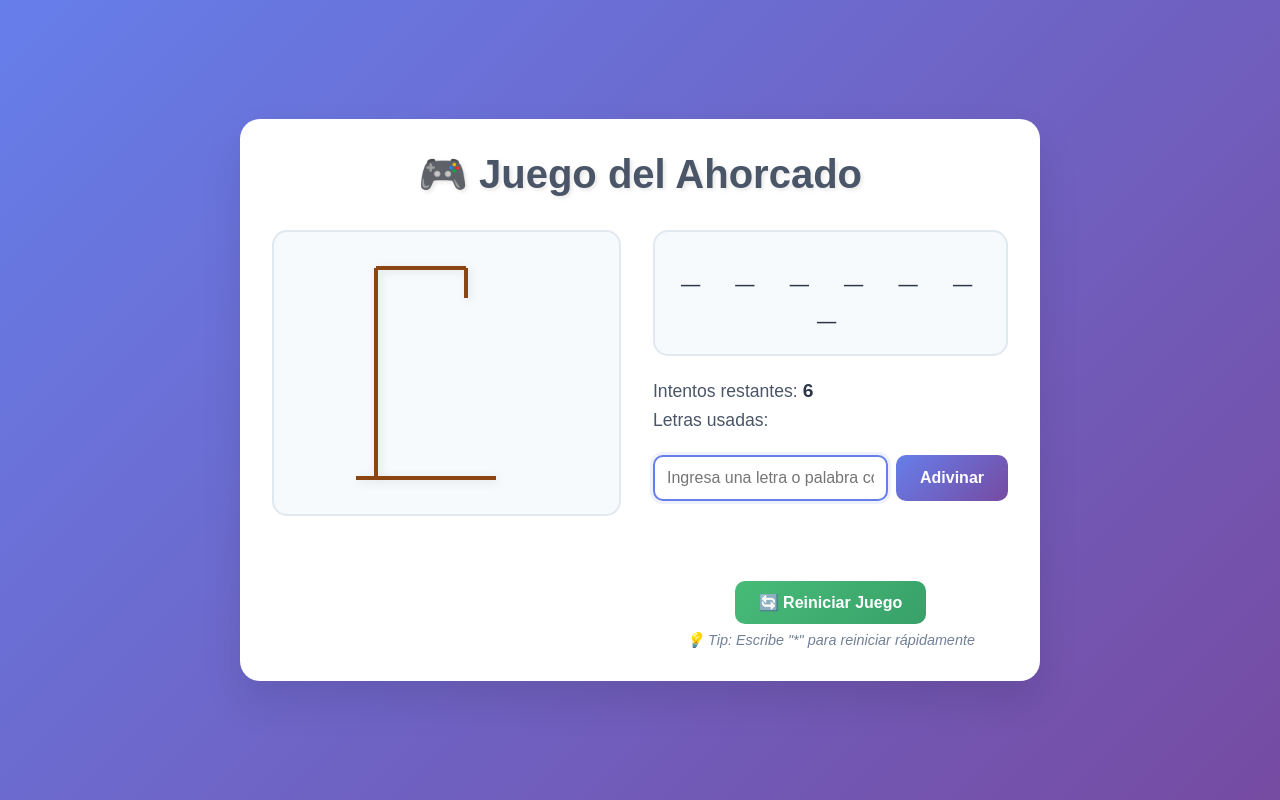
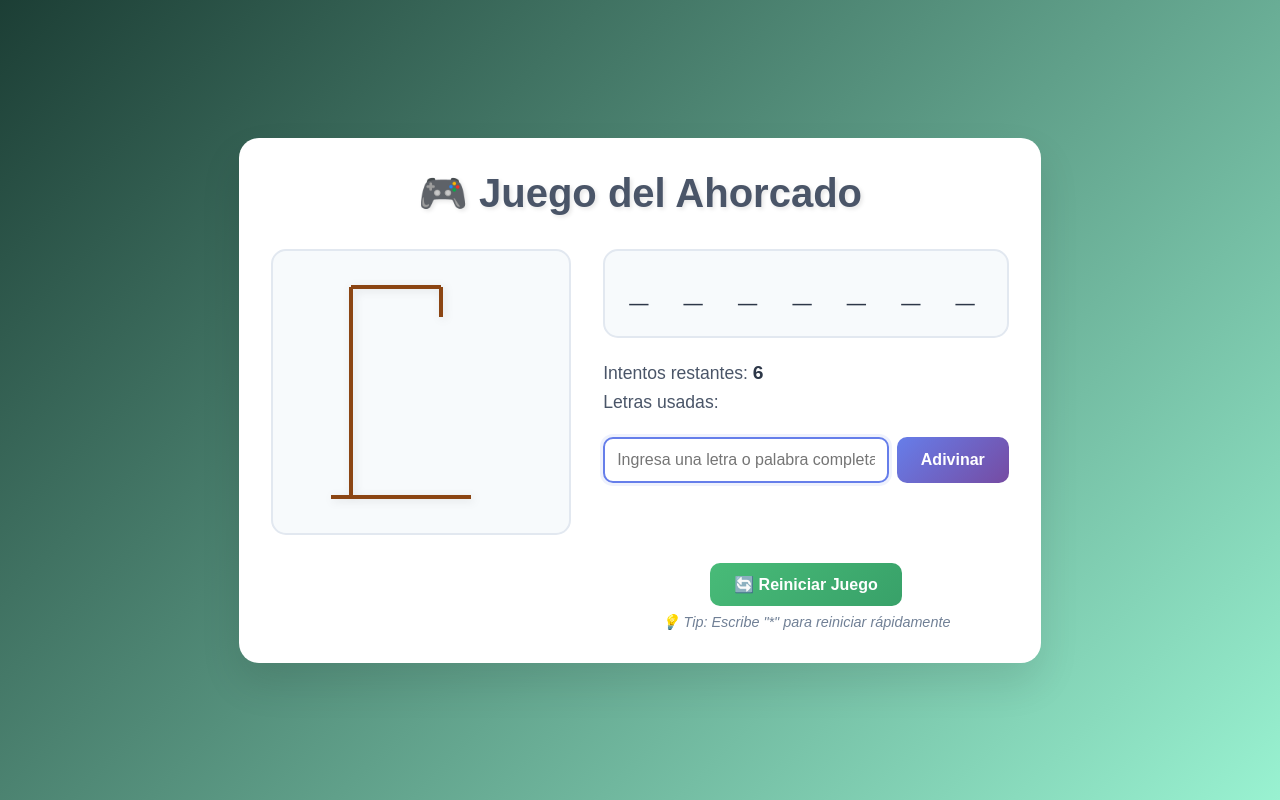
Before and after one commit to maticatala/ahorcado, a website with bundled scripts: page src/index.html in a window 1280 px wide. Built offline with nearby package versions, Linux system fonts and the light colour scheme.

Commit message:
css styles

```diff
--- a/src/style.css
+++ b/src/style.css
@@ -6,7 +6,7 @@
 
 body {
   font-family: "Arial", sans-serif;
-  background: linear-gradient(135deg, #667eea 0%, #764ba2 100%);
+  background: linear-gradient(135deg, #1c3e35 0%, #99f2d1 100%);
   min-height: 100vh;
   display: flex;
   align-items: center;
@@ -19,8 +19,8 @@ body {
   border-radius: 20px;
   box-shadow: 0 20px 40px rgba(0, 0, 0, 0.1);
   padding: 2rem;
-  max-width: 800px;
-  width: 90%;
+  /* max-width: 800px;
+  width: 90%; */
   margin: 1rem;
 }
 
@@ -34,7 +34,7 @@ header h1 {
 
 .game-container {
   display: grid;
-  grid-template-columns: 1fr 1fr;
+  grid-template-columns: 300px max-content;
   gap: 2rem;
   align-items: start;
 }
@@ -77,6 +77,9 @@ header h1 {
   padding: 1.5rem;
   border-radius: 15px;
   border: 2px solid #e2e8f0;
+  width: fit-content;
+  margin-left: auto;
+  margin-right: auto;
 }
 
 .word-display h2 {
```
